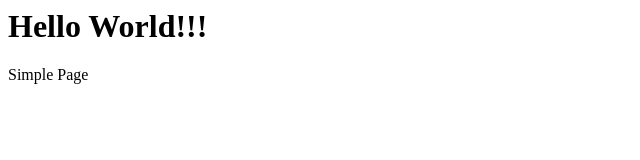
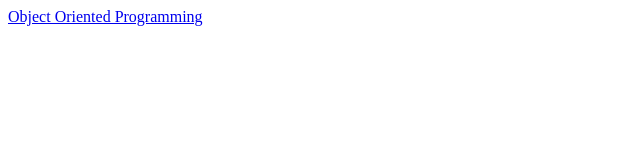
Before and after one commit to bratekai/bratekai.github.io, a plain HTML site: page index.html in a window 1280 px wide. Shown: the whole page, without its empty margins (0-640 px from the left). Drawn offline with Linux system fonts and the light colour scheme.

Commit message:
Update index.html

```diff
--- a/index.html
+++ b/index.html
@@ -1,2 +1 @@
-<h1>Hello World!!!</h1>
-<p>Simple Page</p>
+<a href="./Concept_OOP/">Object Oriented Programming</a>
```
